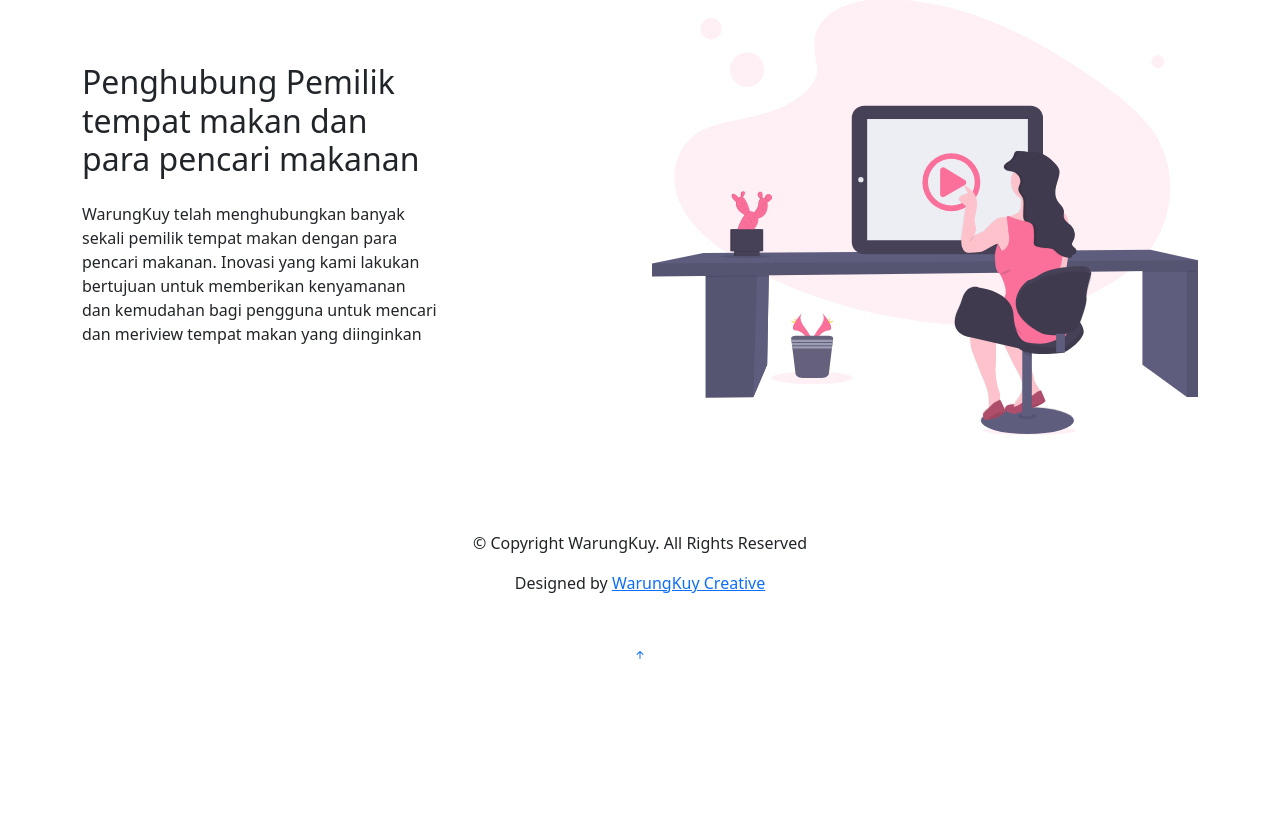
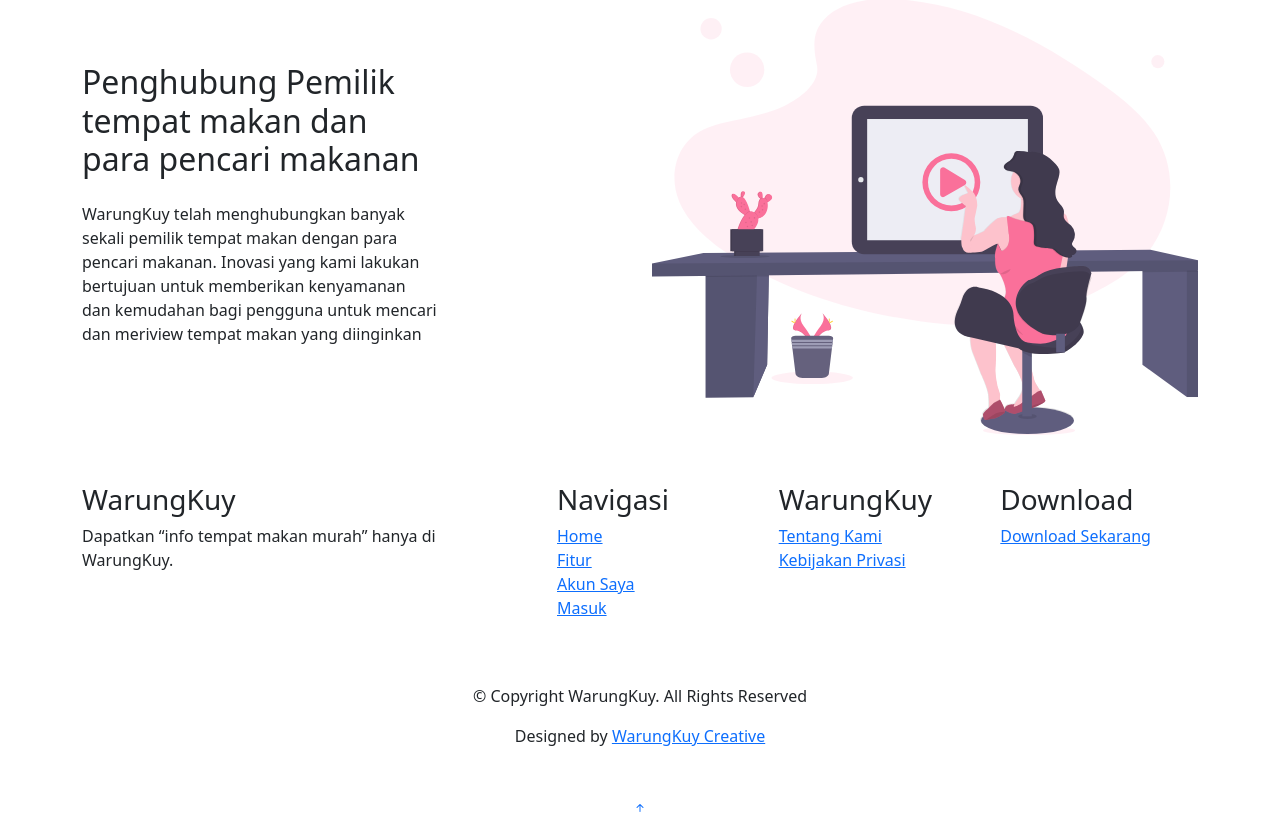
Before and after one commit to Bluemorpho61/SI-WEB-SMT3, a PHP site: page /tentang.php in a window 1280 px wide; the page is wider, and only the part inside the window is pictured. Shown: the part 1236-2056 px from the top of that part. Before the commit the page ends 1895 px from the top of that part, so only its background shows below. Run offline with PHP 8.4, Linux system fonts and the light colour scheme.

Commit message:
-finishing

```diff
--- a/WarungKuy/tentang.php
+++ b/WarungKuy/tentang.php
@@ -49,8 +49,8 @@
         <ul>
           <li><a href="index.php">Home</a></li>
           <li><a href="fitur.php">Fitur</a></li>
-          <li><a href="Akun.php">Akun Saya </a></li>
-          <li><a href="Masuk.php">Masuk</a></li>
+          <li><a href="akun.php">Akun Saya </a></li>
+          <li><a href="masuk.php">Masuk</a></li>
         </ul>
         <i class="bi bi-list mobile-nav-toggle"></i>
       </nav><!-- .navbar -->
@@ -60,7 +60,7 @@
 
   <main id="main">
 
-    <!-- ======= Features Section ======= -->
+    <!-- ======= Tentang Section ======= -->
 
     <section class="hero-section inner-page">
       <div class="wave">
@@ -136,7 +136,45 @@
     </section>
 
 
-      <div class="row justify-content-center text-center mt-5 py-5">
+     <!-- ======= Footer ======= -->
+  <footer class="footer" role="contentinfo">
+    <div class="container">
+      <div class="row mt-5">
+        <div class="col-md-4 mb-4 mb-md-0">
+          <h3>WarungKuy</h3>
+          <p>Dapatkan “info tempat makan murah” hanya di
+            WarungKuy.</p>
+          </p>
+        </div>
+        <div class="col-md-7 ms-auto">
+          <div class="row site-section pt-0">
+            <div class="col-md-4 mb-4 mb-md-0">
+              <h3>Navigasi</h3>
+              <ul class="list-unstyled">
+                <li><a href="index.php">Home</a></li>
+                <li><a href="fitur.php">Fitur</a></li>
+                <li><a href="akun.php">Akun Saya</a></li>
+                <li><a href="masuk.php">Masuk</a></li>
+              </ul>
+            </div>
+            <div class="col-md-4 mb-4 mb-md-0">
+              <h3>WarungKuy</h3>
+              <ul class="list-unstyled">
+                <li><a href="#">Tentang Kami </a></li>
+                <li><a href="privasi.php">Kebijakan Privasi</a></li>
+              </ul>
+            </div>
+            <div class="col-md-4 mb-4 mb-md-0">
+              <h3>Download</h3>
+              <ul class="list-unstyled">
+                <li><a href="#">Download Sekarang</a></li>
+              </ul>
+            </div>
+          </div>
+        </div>
+      </div>
+
+      <div class="row justify-content-center text-center py-5">
         <div class="col-md-7">
           <p class="copyright">&copy; Copyright WarungKuy. All Rights Reserved</p>
           <div class="credits">
@@ -148,7 +186,8 @@
     </div>
   </footer>
 
-  <a href="#" class="back-to-top d-flex align-items-center justify-content-center"><i class="bi bi-arrow-up-short"></i></a>
+  <a href="#" class="back-to-top d-flex align-items-center justify-content-center"><i
+      class="bi bi-arrow-up-short"></i></a>
 
   <!-- Vendor JS Files -->
   <script src="assets/vendor/aos/aos.js"></script>
```
Also changed, not shown: WarungKuy/akun.php (+3 -4 lines), WarungKuy/daftar.php (+5 -6 lines), WarungKuy/fitur.php (+40 -3 lines), WarungKuy/index.php (+6 -6 lines), WarungKuy/masuk.php (+5 -5 lines), WarungKuy/privasi.php (+43 -5 lines).
